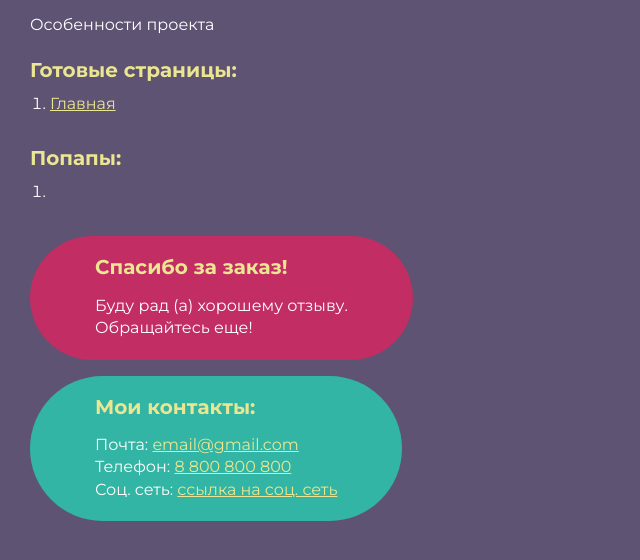
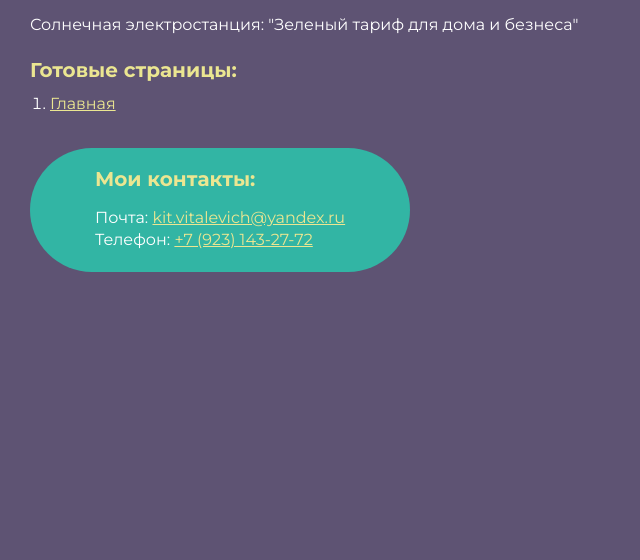
Before and after one commit to KitVitalevich/Solar, a plain HTML site: page index.html in a window 1280 px wide. Shown: the part 76-636 px from the top of the page, without its empty margins (0-640 px from the left). Drawn offline with Linux system fonts and the light colour scheme.

Commit message:
Update index.html

```diff
--- a/index.html
+++ b/index.html
@@ -11,26 +11,26 @@
 	<div class="rootpage">
 		<h1>Верстка «solar»</h1>
 		<div class="rootpage__info">
-			Особенности проекта
+			Солнечная электростанция: "Зеленый тариф для дома и безнеса"
 		</div>
 		<h2>Готовые страницы:</h2>
 		<ol class="rootpage__list">
 			<li><a target="_blank" href="home.html">Главная</a></li>
 		</ol>
-		<h2>Попапы:</h2>
+		<!-- <h2>Попапы:</h2>
 		<ol class="rootpage__list">
 			<li><a target="_blank" href="home.html#"></a></li>
-		</ol>
-		<div class="rootpage__tnx">
+		</ol> -->
+		<!-- <div class="rootpage__tnx">
 			<h2>Спасибо за заказ!</h2>
 			<p>Буду рад (а) хорошему отзыву.</p>
 			<p>Обращайтесь еще!</p>
-		</div>
+		</div> -->
 		<div class="rootpage__contacts">
 			<h2>Мои контакты:</h2>
-			<p>Почта: <a href="mailto:email@gmail.com">email@gmail.com</a></p>
-			<p>Телефон: <a href="tel:8800800800">8 800 800 800</a></p>
-			<p>Соц. сеть: <a href="">ссылка на соц. сеть</a></p>
+			<p>Почта: <a href="mailto:kit.vitalevich@yandex.ru">kit.vitalevich@yandex.ru</a></p>
+			<p>Телефон: <a href="tel:8800800800">+7 (923) 143-27-72</a></p>
+			<!-- <p>Соц. сеть: <a href="">ссылка на соц. сеть</a></p> -->
 		</div>
 	</div>
 </body>
```
